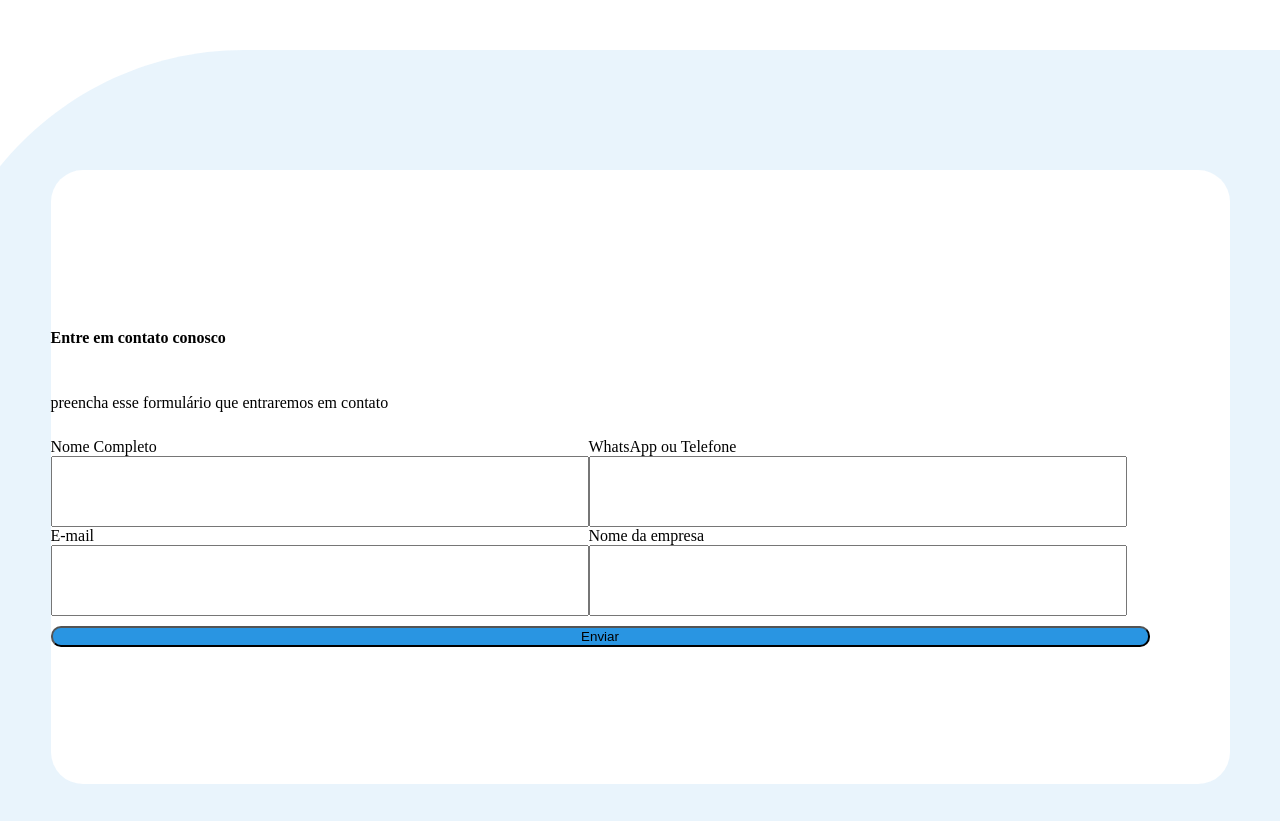
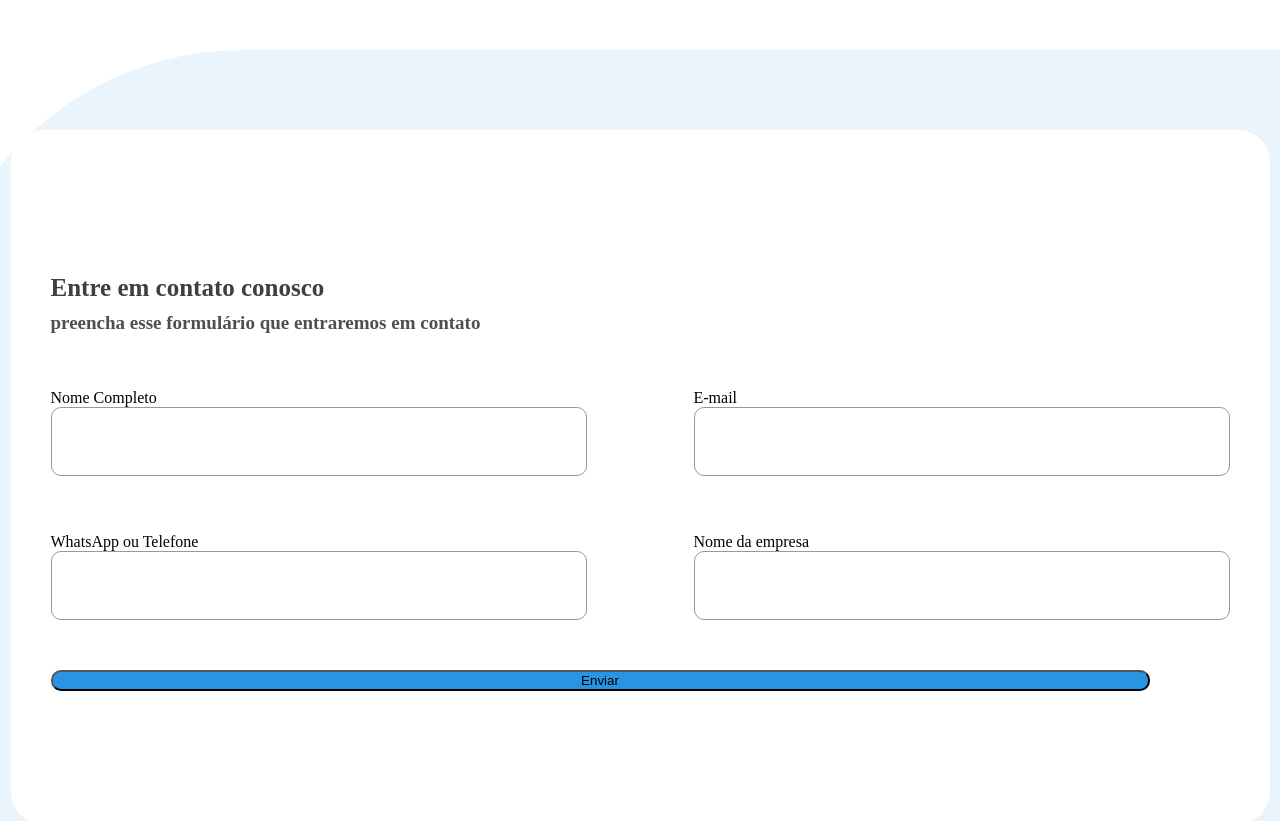
Before and after one commit to jmarc0s/ATS, a plain HTML site: page index.html in a window 1280 px wide. Shown: the part 2340-3161 px from the top of the page. Drawn offline with Linux system fonts and the light colour scheme; a web font is replaced by a local one.

Commit message:
Inicio da estilização do formulario

```diff
--- a/index.html
+++ b/index.html
@@ -86,33 +86,35 @@
 
     <section class="section__form">
         <form class="form__form">
-            <h4 class="form__title">Entre em contato conosco</h3>
-            <p class="form__description">preencha esse formulário que entraremos em contato</p>
+            <div class="form__introduction">
+                <h4 class="form__introduction__title">Entre em contato conosco</h3>
+                <p class="form__introduction__description">preencha esse formulário que entraremos em contato</p>
+            </div>
 
             <div class="form__inputs">
                 <div class="form__container">
-                    <container class="container__container">
+                    <div class="container__container">
                         <label class="container__label" for="name">Nome Completo</label>
                         <input class="form__input" type="text" id="name">
-                    </container>
+                    </div>
 
 
-                    <container class="container__container">
+                    <div class="container__container">
                         <label class="container__label" for="email">E-mail</label>
                         <input class="form__input" type="text" id="email">
-                    </container>
+                    </div>
                 </div>
 
                 <div class="form__container">
-                    <container class="container__container">
+                    <div class="container__container">
                         <label class="container__label" for="zap_or_phone">WhatsApp ou Telefone</label>
                         <input class="form__input" type="text" id="zap_or_phone">
-                    </container>
+                    </div>
 
-                    <container class="container__container">
+                    <div class="container__container">
                         <label class="container__label" for="companie">Nome da empresa</label>
                         <input class="form__input" type="text" id="companie">
-                    </container>
+                    </div>
 
                 </div>
             </div>
--- a/styles/style.css
+++ b/styles/style.css
@@ -157,12 +157,7 @@ body{
     color: #331B3BA8;
 }
 
-.footer{
-    display: flex;
-    justify-content: center;
-    align-items: center;
-    height: 207px;
-}
+
 
 .footer_paragrath{
     font-family: 'Cairo';
@@ -187,27 +182,47 @@ body{
     height: 614px;
     flex-direction: column;
     justify-content: center;
-    gap: 10px;
-    flex-shrink: 0;
     border-radius: 32px;
     background: #FFF;
+    padding: 40px;
 }
 
-.form__title{
-
+.form__introduction{
+    width: 450px;
+}
+.form__introduction__title{
+    color: #3F3F3F;
+    font-weight: 700;
+    font-size: 25px;
+    font-family: 'Hind Vadodara';
+    margin: 10px 0px;
 }
 
-.form__description{
-
+.form__introduction__description{
+    font-size: 19px;
+    font-weight: 600;
+    font-family: 'Hind Vadodara';
+    color: #4F4F4F;
+    margin: 5px 0px;
 }
 
 .form__container{
-
+    display: flex;
+    justify-content: space-between;
 }
 
 .form__input{
     width: 530px;
     height: 65px;
+    border: 1px solid #999999 ;
+    border-radius: 10px;
+}
+
+.form__inputs{
+    display: flex;
+    flex-direction: column;
+    gap: 57px;
+    margin: 50px 0px;
 }
 
 .form__button{
@@ -226,6 +241,11 @@ body{
     flex-direction: column;
 }
 
-.form__inputs{
+
+
+.footer{
     display: flex;
+    justify-content: center;
+    align-items: center;
+    height: 207px;
 }
```
